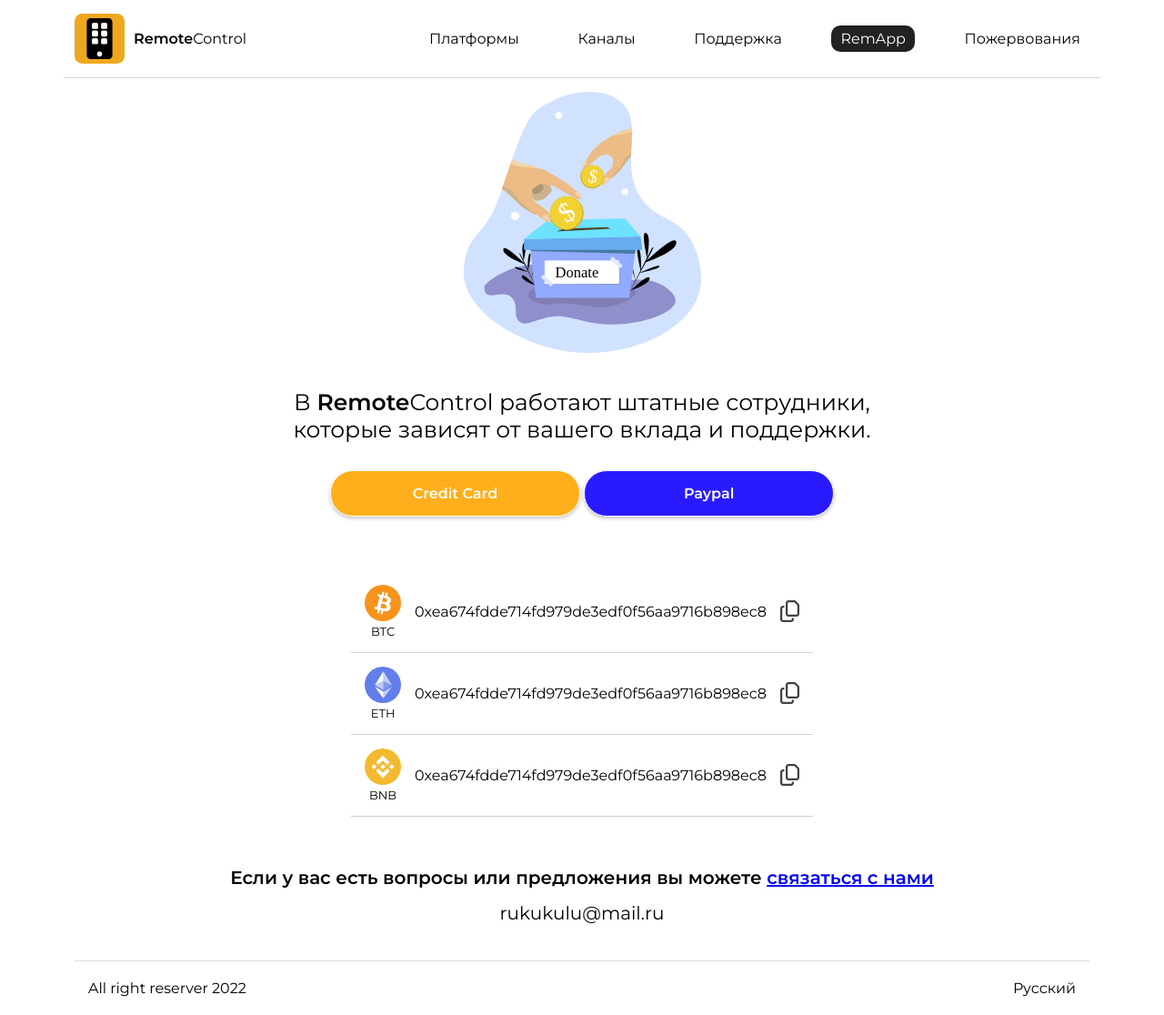
After one commit to itreums/remote.local, a PHP site: page /donation.php?lang=ru in a window 1280 px wide. The commit adds this page. Shown: the whole page at 91% size. Run offline with PHP 8.4, Linux system fonts and the light colour scheme; some libraries are stand-ins or nearby versions.

Commit message:
change ccs

```diff
--- /dev/null
+++ b/donation.php
@@ -0,0 +1,202 @@
+<?php
+
+$lang = substr($_SERVER['HTTP_ACCEPT_LANGUAGE'], 0, 2);
+if($lang=="ru"||$_GET['lang']=="ru"){
+    $text=include './lang/about/ru.php';
+}else{
+    $text=include './lang/about/en.php';
+}
+
+
+?>
+
+<!DOCTYPE html>
+<html lang="en">
+<head>
+    <script src="https://kit.fontawesome.com/75e42854e2.js" crossorigin="anonymous"></script>
+    <link href="https://fonts.googleapis.com/css2?family=Montserrat:wght@400;600&display=swap" rel="stylesheet">
+    <link rel="stylesheet" href="../css/bootstrap-grid.rtl.css">
+    <link rel="stylesheet" href="../css/about.css">
+    <meta charset="UTF-8">
+    <meta http-equiv="X-UA-Compatible" content="IE=edge">
+    <meta name="viewport" content="width=device-width, initial-scale=1.0">
+
+    <title>Document</title>
+    <style>
+    </style>
+</head>
+
+<body>
+        <div class="seman">
+            <h1>Удаленое управление компьютером.Remote Control PC.</h1>
+        </div>
+        <div class="container-fluid">
+            <div class="header_wrap">
+                <div class="container">
+                    <div class="header row justify-content-between">
+                        <div class="header_logo d-flex col-auto col-md-auto col-lg-4">
+                            <div class="header_logo_img">
+                                <img src="../assets/img/logo.svg" alt="">
+                            </div>
+                            <div class="header_logo_name">
+                                <a href="../about.php<?php echo '?lang='.$_GET['lang']?>" class=""><span class="bold">Remote</span>Control</a>
+                            </div>
+                        </div>
+                        <div class="wrap_btn_menu col-auto d-none">
+                            <i class="fa-solid fa-bars"></i>
+                        </div>
+                        <div class="header_menu  d-none col-12 col-md-auto col-lg-8 d-md-flex">
+                                <div id="platform" class="menu_item">
+                                    <?php echo $text['platform']?>
+                                    <div class="hide_menu d-none">
+                                        <a href="">Google Chrome</a>
+                                    </div>
+                                </div>
+                                <div class="menu_item">
+                                    <a href="../about.php<?php echo '?lang='.$_GET['lang']?>#channels">
+                                        <?php echo $text['channels']?>
+                                    </a>
+                                </div>
+                                <div class="menu_item">
+                                    <a href="../about.php<?php echo '?lang='.$_GET['lang']?>#support">
+                                        <?php echo $text['support']?>
+                                    </a>
+                                </div>
+                                <div id="app_link" class="menu_item">
+                                    <a href="../">RemApp</a>
+                                </div>
+                                <div class="menu_item">
+                                    <a href="../donation.php<?php echo '?lang='.$_GET['lang']?>">
+                                        <?php echo $text['donate']?>
+                                    </a>
+                                </div>
+                        </div>
+
+                    </div>
+                </div>
+            </div>
+
+            <div class="main row ">
+                <div class="main_preview ">
+                    <div class="container">
+                        <div class="row justify-content-center flex-column align-items-center">
+
+                            <div class="banner col-8 col-sm-6 col-md-4 col-lg-3">
+                                <img src="../assets/img/donate.svg" alt="">
+                            </div>
+                            <div class="title col-12 col-md-8">
+                            <?php echo $text['donate_title']?>
+                            </div>
+                            <div class="action_btn_wrap">
+                                <button class="action_btn">
+                                    Credit Card
+                                </button>
+                                <button class="action_btn action_btn_blue">
+                                    Paypal
+                                </button>
+                            </div>
+                        </div>
+                    </div>
+                </div>
+                <div class="crypto_wallets">
+                    <div class="container">
+                        <div class="row">
+                            <div class="wallet_wrap d-flex justify-content-center">
+                                <div class="wallet d-flex justify-content-center align-items-center">
+                                    <div class="wallet_icon">
+                                        <img src="../assets/img/btc.svg" alt="">
+                                        <span class="wallet_name">BTC</span>
+                                    </div>
+                                    <div class="wallet_address">
+                                    0xea674fdde714fd979de3edf0f56aa9716b898ec8
+                                    </div>
+                                    <div class="wallet_btn">
+                                        <i class="fa-regular fa-copy"></i>
+
+                                    </div>
+                                </div>
+                            </div>
+                            <div class="wallet_wrap d-flex justify-content-center">
+                                <div class="wallet d-flex justify-content-center align-items-center">
+                                    <div class="wallet_icon">
+                                        <img src="../assets/img/eth.svg" alt="">
+                                        <span class="wallet_name">ETH</span>
+                                    </div>
+                                    <div class="wallet_address">
+                                    0xea674fdde714fd979de3edf0f56aa9716b898ec8
+                                    </div>
+                                    <div class="wallet_btn">
+                                        <i class="fa-regular fa-copy"></i>
+                                    </div>
+                                </div>
+                            </div>
+                            <div class="wallet_wrap d-flex justify-content-center">
+                                <div class="wallet d-flex justify-content-center align-items-center">
+                                    <div class="wallet_icon">
+                                        <img src="../assets/img/bnb.svg" alt="">
+                                        <span class="wallet_name">BNB</span>
+                                    </div>
+                                    <div class="wallet_address">
+                                    0xea674fdde714fd979de3edf0f56aa9716b898ec8
+                                    </div>
+                                    <div class="wallet_btn">
+                                        <i class="fa-regular fa-copy"></i>
+                                    </div>
+                                </div>
+                            </div>
+                        </div>
+                    </div>
+                </div>
+                <div id="contact" class="main_contact">
+                    <div class="contact_wrap">
+
+                        <span class="line contact_wrap_title">
+                            <?php echo $text['contact_msg1']?>
+                            <a href = "mailto: rukukulu@mail.ru">
+                                <?php echo $text['contact_msg2']?>
+                            </a>
+                        </span>
+                        <span class="line">rukukulu@mail.ru</span>
+                    </div>
+                </div>
+            </div>
+
+            <div class="footer">
+                <div class="container">
+                    <div class="footer_menu">
+                        <div class="footer_menu_politics">
+                            All right reserver 2022
+                        </div>
+
+                        <div id="english_link" class="footer_menu_language d-flex">
+
+                            <div class="lang_btn">
+                               <? if($_GET['lang']=="ru"){
+                                    echo "Русский";
+                                } else{
+                                    echo "English";
+                                }
+                                ?>
+                            </div>
+
+                            <div class="lang_panel d-flex d-none">
+                                <div id="en" class="lang">
+                                    <a href="?lang=en">English</a>
+                                </div>
+
+
+
+                                <div id="ru" class=" snd_lang lang">
+                                    <a href="?lang=ru">Русский</a>
+                                </div>
+                            </div>
+                        </div>
+                    </div>
+                </div>
+
+            </div>
+        </div>
+
+
+<script src="../js/about.js"></script>
+</body>
```
Also changed, not shown: css/style.css (+8 -8 lines), welcomePage.html (added, +97 -0 lines), README.md (added), 1 other file.
